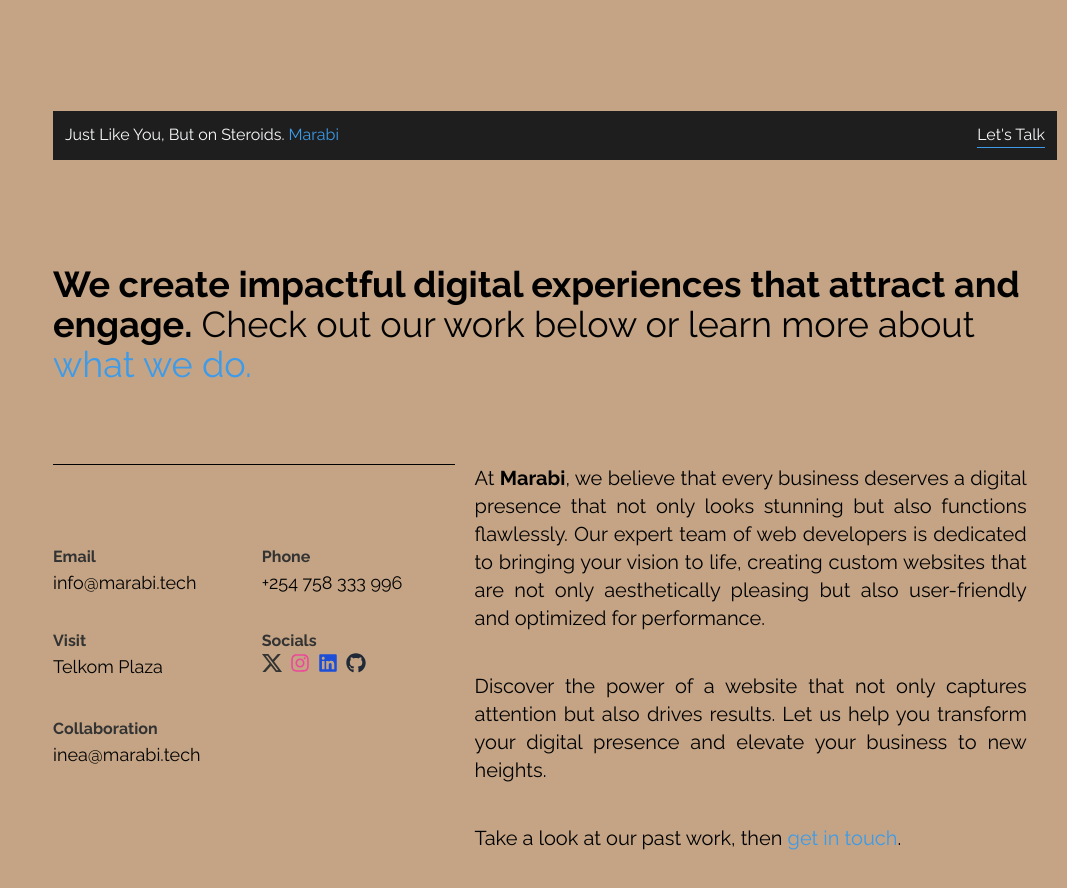
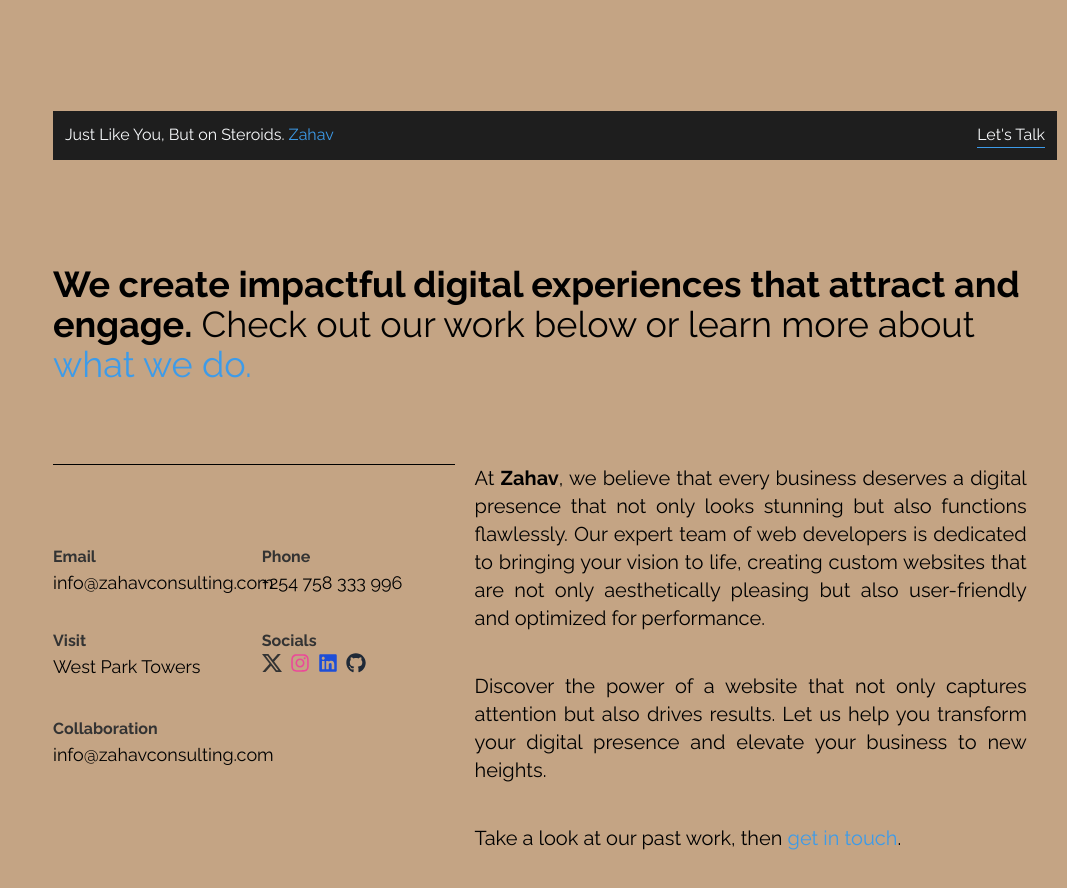
Before and after one commit to aineahmarabi/Marabi.tech, a Next.js app: page / in a window 1280 px wide. Shown: the part 640-1528 px from the top of the page, without its empty margins (213-1280 px from the left). Built offline with nearby package versions, Linux system fonts and the light colour scheme.

Commit message:
Changing from Marabi to Zahav

```diff
--- a/src/app/ThankYou/page.tsx
+++ b/src/app/ThankYou/page.tsx
@@ -8,7 +8,7 @@
         <div>
           <Navbar/>
           <div className="flex flex-col justify-center h-screen font-raleway md:mb-10">
-              <h1 className="text-8xl font-bold mb-4 lg:text-9xl md:text-9xl">Marabi Says</h1>
+              <h1 className="text-8xl font-bold mb-4 lg:text-9xl md:text-9xl">Zahav Says</h1>
               <Bye/>
           </div>
           <Footer/>
--- a/src/app/components/about.tsx
+++ b/src/app/components/about.tsx
@@ -6,7 +6,7 @@
         <div className="font-raleway lg:w-[90%]">
             <h1 className="text-1xl md:text-2xl lg:text-3xl font-bold pb-5">404: Conventional About Page Not Found</h1>
             <p className="text-sm md:text-lg lg:text-lg pb-5 text-justify">Oops! You seem to have stumbled upon our about page. But fear not, brave explorer of the digital realm! You&apos;re in for a treat.</p>
-            <p className="text-sm md:text-lg lg:text-lg pb-5 text-justify">We&apos;re <strong>Marabi</strong>. We build websites, create mobile apps, and implement ERP systems. But that&apos;s not really what we do. What we actually do is <strong>solve problems.</strong></p>
+            <p className="text-sm md:text-lg lg:text-lg pb-5 text-justify">We&apos;re <strong>Zahav</strong>. We build websites, create mobile apps, and implement ERP systems. But that&apos;s not really what we do. What we actually do is <strong>solve problems.</strong></p>
 
             <div className="relative w-full h-64 my-5">
                 <Image
--- a/src/app/components/collaboration.tsx
+++ b/src/app/components/collaboration.tsx
@@ -1,6 +1,6 @@
 'use client'
 export default function Collaboration(){
     return(
-        <p className="cursor-pointer hover:text-[#3D9BE9] text-base md:text-lg lg:text-lg text-black"><a target="_blank" rel="noopener noreferrer" href="mailto:inea@marabi.tech">inea@marabi.tech</a></p>
+        <p className="cursor-pointer hover:text-[#3D9BE9] text-base md:text-lg lg:text-lg text-black"><a target="_blank" rel="noopener noreferrer" href="mailto:inea@marabi.tech">info@zahavconsulting.com</a></p>
     );
 }
--- a/src/app/components/email.tsx
+++ b/src/app/components/email.tsx
@@ -1,6 +1,6 @@
 'use client'
 export default function Email(){
     return(
-        <p className="cursor-pointer hover:text-[#3D9BE9] text-base lg:text-lg md:text-lg text-black"><a target="_blank" rel="noopener noreferrer" href="mailto:info@marabi.tech">info@marabi.tech</a></p>
+        <p className="cursor-pointer hover:text-[#3D9BE9] text-base lg:text-lg md:text-lg text-black"><a target="_blank" rel="noopener noreferrer" href="mailto:info@marabi.tech">info@zahavconsulting.com</a></p>
     );
 }
--- a/src/app/components/footer.tsx
+++ b/src/app/components/footer.tsx
@@ -5,7 +5,7 @@
     return (
         <div className="bg-[#1E1E1E] text-sm md:text-base lg:text-base md:flex md:justify-between sticky bottom-0 text-slate-50 p-3 font-raleway">
             <div className='pb-3 lg:pb-0'>
-                <p>Just Like You, But on Steroids. <Link href="/" className='text-[#3D9BE9]'>Marabi</Link></p>
+                <p>Just Like You, But on Steroids. <Link href="/" className='text-[#3D9BE9]'>Zahav</Link></p>
             </div>
             <p className="border-b border-[#3D9BE9] cursor-pointer">
                 <Link href="../Contact">Let&apos;s Talk</Link>
--- a/src/app/components/hero.tsx
+++ b/src/app/components/hero.tsx
@@ -4,7 +4,7 @@
 export default function Hero() {
     return (
         <div className="flex flex-col justify-center h-screen font-raleway md:mb-10">
-            <h1 className="text-8xl font-bold mb-4 lg:text-9xl md:text-9xl">Marabi</h1>
+            <h1 className="text-8xl font-bold mb-4 lg:text-9xl md:text-9xl">Zahav</h1>
             <Animate/>
         </div>
     );
--- a/src/app/components/location.tsx
+++ b/src/app/components/location.tsx
@@ -1,6 +1,6 @@
 'use client'
 export default function Location(){
     return(
-        <p className="cursor-pointer hover:text-[#3D9BE9] text-base lg:text-lg md:text-lg pb-5 text-black"><a target="_blank" rel="noopener noreferrer" href="https://maps.app.goo.gl/tpFS1DFg5EHz8HJQ7">Telkom Plaza</a></p>
+        <p className="cursor-pointer hover:text-[#3D9BE9] text-base lg:text-lg md:text-lg pb-5 text-black"><a target="_blank" rel="noopener noreferrer" href="https://maps.app.goo.gl/ssbJpBt2qzCYsERV9">West Park Towers</a></p>
     );
 }
--- a/src/app/components/section-two.tsx
+++ b/src/app/components/section-two.tsx
@@ -32,7 +32,7 @@
             </div>
             <div className="lg:w-[55%] lg:ml-5">
                 <p className="pb-10 text-black text-sm font-raleway md:text-xl lg:text-xl text-justify">
-                    At <strong>Marabi</strong>, we believe that every business deserves a digital presence that not only looks stunning but also functions flawlessly.
+                    At <strong>Zahav</strong>, we believe that every business deserves a digital presence that not only looks stunning but also functions flawlessly.
                     Our expert team of web developers is dedicated to bringing your vision to life,
                     creating custom websites that are not only aesthetically pleasing but also user-friendly and optimized for performance.
                 </p>
```
Also changed, not shown: 1 other file (tests, documents, lock files or other folders).
